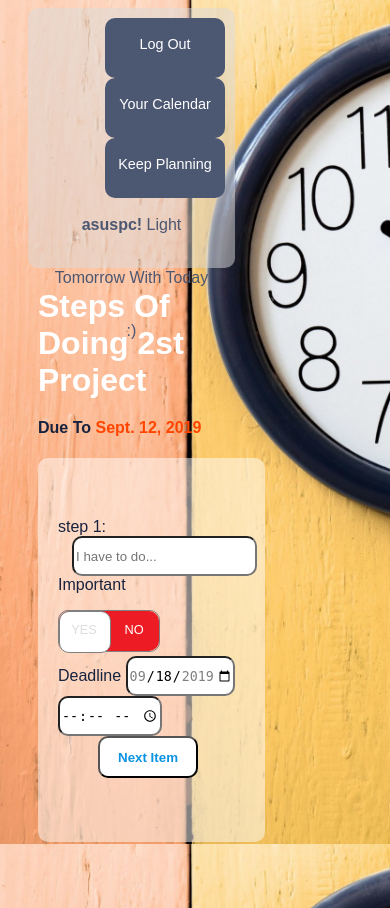
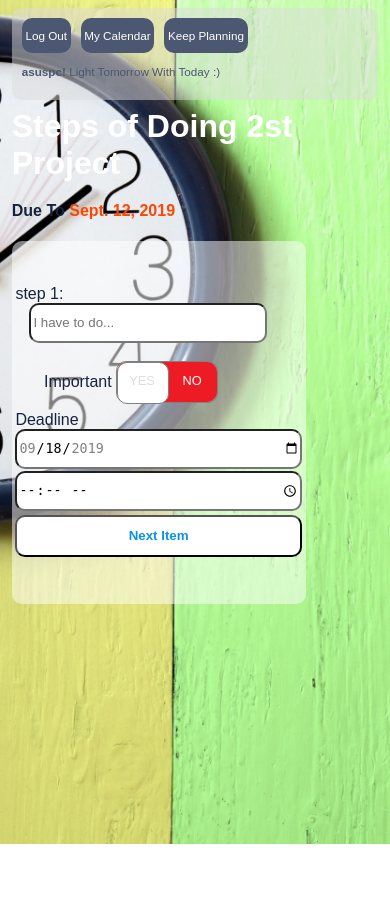
Before and after one commit to mozaffari-sadaf/Todolist-Django, a Django app: page /21/ in a window 390 px wide. After the commit the page ends 844 px from the top, so only its background shows below. Run offline with Django 3.2, Linux system fonts and the light colour scheme; a user stored in the database is signed in; data comes from the database, SQL or seed files in the repository; both versions use the stored data as it was after the commit; data that the repository does not hold is empty; some libraries are stand-ins or nearby versions.

Commit message:
Make pages responsive

```diff
--- a/static/todoapp/styles.css
+++ b/static/todoapp/styles.css
@@ -11,7 +11,7 @@
 .container, nav{
 	float:left;
 	width: 50%;
-	padding: 20px 20px 50px 30px;
+	padding: 2% 0 5% 1%;
 }
 
 h1{
@@ -45,6 +45,10 @@
 	display: inine-block;
 }
 
+.todoFields > span > label{
+	font-size:0.9em;
+}
+
 .todoFields input{
 	height: 40px;
 }
@@ -69,7 +73,7 @@
 
 button.addTask, button.addItem, input{
 	border-radius: 10px 10px 10px 10px;
-	overflow: hidden;
+	/* overflow: hidden; */
 }
 
 .addTask{
@@ -354,7 +358,7 @@
         box-shadow:  0 0 4px rgba(0,0,0,0.2);
 }
 
-#tabchild, #signup, #login, #items, #general, #logout{
+#tabchild, #signup, #login, #items, #logout{
 	max-width: 100%;
 	float: left;
 	clear: both;
@@ -363,12 +367,17 @@
 	border-radius: 10px 10px 10px 10px;
 }
 
+#general{
+	border-radius: 10px 10px 10px 10px;
+	width: 98%;
+}
+
 #tabchild section{
 		background: rgba(220,220,220, 0.5);
-		padding: 10px 0 10px 10px;
+		padding: 1% 1% 1% 1%;
         display: none;
         float: left;
-        width: 100%;
+        width: 98%;
 }
 
 #tabchild section.active{
@@ -382,7 +391,7 @@
 
 #general, #items{
 	background: rgba(255,255,255, 0.5);
-	padding: 20px;
+	padding: 1%;
 }
 
 
@@ -397,9 +406,9 @@
 }
 
 nav{
-	margin-left: 20px;
+	margin-left: 1%;
 	border-radius: 10px 10px 10px 10px;
-	padding: 10px;
+	padding: 10px 0;
 	background: rgba(220,220,220, 0.5);
 }
 
@@ -407,29 +416,27 @@
 nav a{
 	text-decoration: none;
 	display:inline-block;
-	height:60px;
-	width: 120px;
+	padding: 1%;
 	color: white;
 	background: #4c5772;
 	margin-left: 10px;
 	cursor: pointer;
 	border-radius: 10px 10px 10px 10px;
-	line-height: 53px;
+	line-height: 28px;
 	text-align: center;
-	float:right;
-	font-size: 0.9em;
+	float:left;
+	font-size: 1.2vw;
 }
 
 nav span{
-	height:60px;
+	height:37px;
 	padding-left:10px;
 	padding-right:10px;
 	color: #4c5772;
 	border-radius: 10px 10px 10px 10px;
-	line-height: 53px;
-	text-align: center;
-	float:left;
-	font-size: 1em;
+	line-height: 38px;
+	float:right;
+	font-size: 1.4vw;
 }
 
 .asteriskField{
@@ -498,3 +505,145 @@
     -webkit-appearance: none;
     display: none;
 }
+
+
+/* Make the nav responsive */
+@media screen and (max-width: 1085px) {
+
+	nav, .container{
+		width: 60%;
+	}
+}
+
+@media screen and (max-width: 900px) {
+
+	nav, .container{
+		width: 98%;
+		margin-right: 1%;
+	}
+
+	nav a{
+		font-size:1.5vw;
+	}
+
+	nav span{
+		font-size:2vw;
+	}
+}
+
+
+@media screen and (max-width: 500px){
+	nav span, nav a{
+		font-size:2vw;
+	}
+}
+
+@media screen and (max-width: 400px){
+	nav span{
+		display:block;
+		float:none;
+		clear: both;
+		font-size:3vw;
+	}
+
+	nav a{
+		font-size:3vw;
+	}
+}
+
+@media screen and (max-width: 300px){
+	nav a{
+		float:none;
+		display: block;
+		margin-bottom:10px;
+	}
+	nav a, nav span{
+		font-size: 4vw;
+	}
+}
+
+@media screen and (max-width: 210px){
+	nav a, nav span{
+		font-size:0.6em;
+	}
+}
+
+/* Make content of the "general task" page responsive */
+@media screen and (max-width: 531px){
+
+	.todoFields > span{
+		margin-right:2px;
+	}
+}
+
+@media screen and (max-width: 494px){
+	.addTask{
+		margin-left:2px;
+	}
+}
+
+@media screen and (max-width: 454px){
+	.todoFields span, .addTask{
+		margin-bottom:2px;
+		display:block;
+	}
+
+	.todoFields span:nth-child(2){
+		margin-bottom:11px;
+	}
+
+	.addTask, .todoFields span input{
+		width:100%;
+	}
+
+	.addTask{
+		bottom:0;
+	}
+
+	.addTask i{
+		margin-left:auto;
+		margin-right:auto;
+		position: static;
+	}
+}
+
+/* Make content of the "items" page responsive */
+@media screen and (max-width: 490px){
+	.first-row .title, .first-row .important, .second-row > span{
+		display:block;
+	}
+
+	.first-row .title input, .second-row span input, .second-row button{
+		width:100%;
+	}
+
+	.second-row span:first-child{
+		margin-bottom:2px;
+	}
+
+	.second-row span:nth-child(2){
+		margin-bottom:4px;
+	}
+
+	.second-row button{
+		margin-left:0;
+	}
+	.first-row .important{
+		width:80%;
+		margin-left:auto;
+		margin-right:auto;
+	}
+
+
+}
+
+/* Make "my calendar" page responsive */
+@media screen and (max-width:286px){
+	#tabs{
+		width:100%;
+	}
+	#tabs li{
+		float:none;
+		display:block;
+	}
+}
--- a/templates/todoapp/base.html
+++ b/templates/todoapp/base.html
@@ -4,6 +4,7 @@
 	<link rel="stylesheet" type="text/css" href="{% static 'fontawesome/css/fontawesome-all.min.css' %}">
 	<script src="{% static 'todoapp/jquery-3.3.1.min.js' %}"></script>
 	<script src="https://cdn.jsdelivr.net/npm/js-cookie@2/src/js.cookie.min.js"></script>
+	<meta name="viewport" content="width=device-width, initial-scale=1">
 </head>
 <body>
 	{% include 'todoapp/nav.html' %}
--- a/templates/todoapp/items.html
+++ b/templates/todoapp/items.html
@@ -8,7 +8,7 @@
 
 <div class="container">
 
-<h1>Steps Of <span>{{todolist.title}}</span></h1>
+<h1>Steps of <span>{{todolist.title}}</span></h1>
 <h4>Due To <span>{{todolist.deadline}}</span></h4>
 <form action="" method="post" id="items">
 	{% csrf_token %}
@@ -18,7 +18,7 @@
 				<label for="title" class="stepNumber">step {{step_number}}:</label>
 				<input type="text" id="title" placeholder="I have to do..." name="title" required>
 			</span>
-			<span class="important">Important</span>
+			<span class="important">Important
 			<label class='toggle-label'>
 				<input type='checkbox' name="important"/>
 				<span class='back'>
@@ -27,6 +27,8 @@
 					<span class='label off'>NO</span>
 				</span>
 			</label>
+			</span>
+
 		</div>
 		<div class="second-row">
 			<span>
--- a/templates/todoapp/login.html
+++ b/templates/todoapp/login.html
@@ -4,7 +4,7 @@
 <script src="{% static 'todoapp/jquery-3.3.1.min.js' %}"></script>
 <link rel="stylesheet" href="https://stackpath.bootstrapcdn.com/bootstrap/4.3.1/css/bootstrap.min.css" integrity="sha384-ggOyR0iXCbMQv3Xipma34MD+dH/1fQ784/j6cY/iJTQUOhcWr7x9JvoRxT2MZw1T" crossorigin="anonymous">
 <script src="https://code.jquery.com/jquery-3.3.1.slim.min.js" integrity="sha384-q8i/X+965DzO0rT7abK41JStQIAqVgRVzpbzo5smXKp4YfRvH+8abtTE1Pi6jizo" crossorigin="anonymous"></script>
-
+<meta name="viewport" content="width=device-width, initial-scale=1">
 <title>
     {% block title %}Login | ToDoList{% endblock %}
 </title>
--- a/templates/todoapp/logout.html
+++ b/templates/todoapp/logout.html
@@ -3,6 +3,7 @@
 <link rel="stylesheet" type="text/css" href="{% static 'todoapp/styles.css' %}">
 <link rel="stylesheet" href="https://stackpath.bootstrapcdn.com/bootstrap/4.3.1/css/bootstrap.min.css" integrity="sha384-ggOyR0iXCbMQv3Xipma34MD+dH/1fQ784/j6cY/iJTQUOhcWr7x9JvoRxT2MZw1T" crossorigin="anonymous">
 <script src="https://code.jquery.com/jquery-3.3.1.slim.min.js" integrity="sha384-q8i/X+965DzO0rT7abK41JStQIAqVgRVzpbzo5smXKp4YfRvH+8abtTE1Pi6jizo" crossorigin="anonymous"></script>
+<meta name="viewport" content="width=device-width, initial-scale=1">
 
 <title>
     {% block title %}Logout | ToDoList{% endblock %}
--- a/templates/todoapp/nav.html
+++ b/templates/todoapp/nav.html
@@ -3,7 +3,7 @@
 
 		<a class="nav-item nav-link" href="{% url 'todoapp:logout' %}">Log Out</a>
 		{% if request.get_full_path != '/' %}
-			<a href="{% url 'todoapp:index'%}" class="planning">Your Calendar</a>
+			<a href="{% url 'todoapp:index'%}" class="planning">My Calendar</a>
 		{% endif %}
 		{% if request.get_full_path != '/general_tasks/' %}
 			<a href="{% url 'todoapp:general-tasks'%}" class="planning">Keep Planning</a>
--- a/templates/todoapp/signup.html
+++ b/templates/todoapp/signup.html
@@ -4,6 +4,7 @@
 <script src="{% static 'todoapp/jquery-3.3.1.min.js' %}"></script>
 <link rel="stylesheet" href="https://stackpath.bootstrapcdn.com/bootstrap/4.3.1/css/bootstrap.min.css" integrity="sha384-ggOyR0iXCbMQv3Xipma34MD+dH/1fQ784/j6cY/iJTQUOhcWr7x9JvoRxT2MZw1T" crossorigin="anonymous">
 <script src="https://code.jquery.com/jquery-3.3.1.slim.min.js" integrity="sha384-q8i/X+965DzO0rT7abK41JStQIAqVgRVzpbzo5smXKp4YfRvH+8abtTE1Pi6jizo" crossorigin="anonymous"></script>
+<meta name="viewport" content="width=device-width, initial-scale=1">
 
 <title>
     {% block title %}Signup | ToDoList{% endblock %}
```
Also changed, not shown: db.sqlite3.
